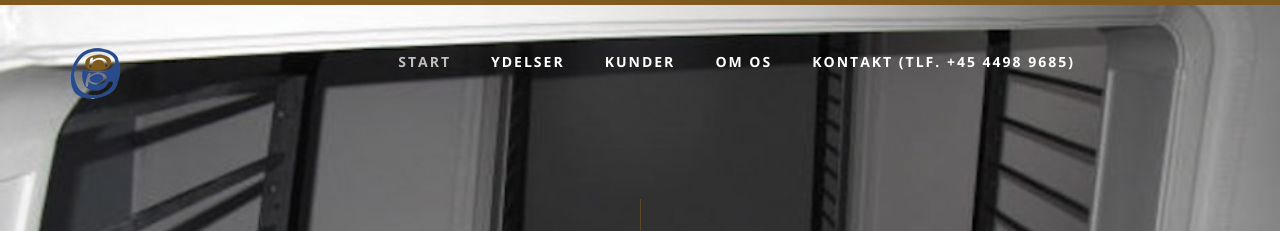
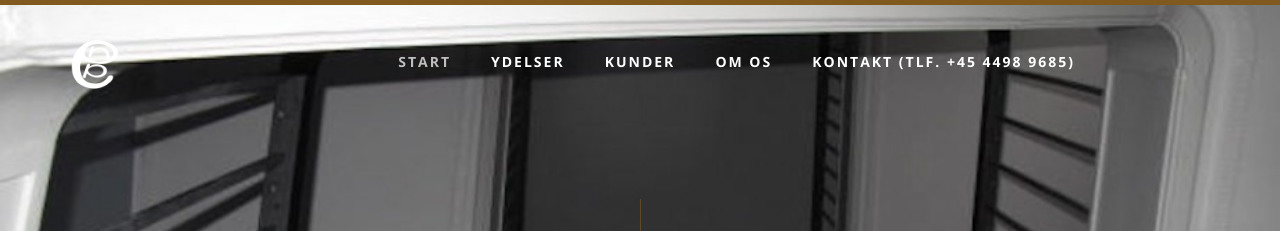
Before and after one commit to re-cph/eskildsen, a Jekyll site: the page built from index.html, in a window 1280 px wide. Shown: the top 231 px of the page. Built offline with Jekyll 4.4.1, drawn with Linux system fonts in a browser that asks for light colours.

Commit message:
White logo

```diff
--- a/_includes/header.html
+++ b/_includes/header.html
@@ -4,7 +4,7 @@
         <div class="container">
             <div class="row">
                 <div class="col-md-2 col-xs-6 logo">
-                  <a href="/"><img src="images/logo.png" alt="logo"></a>
+                  <a href="/"><img src="images/logo-white.png" alt="logo"></a>
                 </div><!--/.logo-->
                 <div class="col-md-10 menu-box hidden-xs hidden-sm">
                     <ul class="navigation">
--- a/_sass/_site.sass
+++ b/_sass/_site.sass
@@ -6,6 +6,9 @@
 
 #status img
   width: 200px
+
+.logo
+  margin-top: 20px
 
 .slider-mask
   background-color: transparent
```
Also changed, not shown: images/logo-color.png (renamed from images/logo.png), images/logo-white.png (added).
